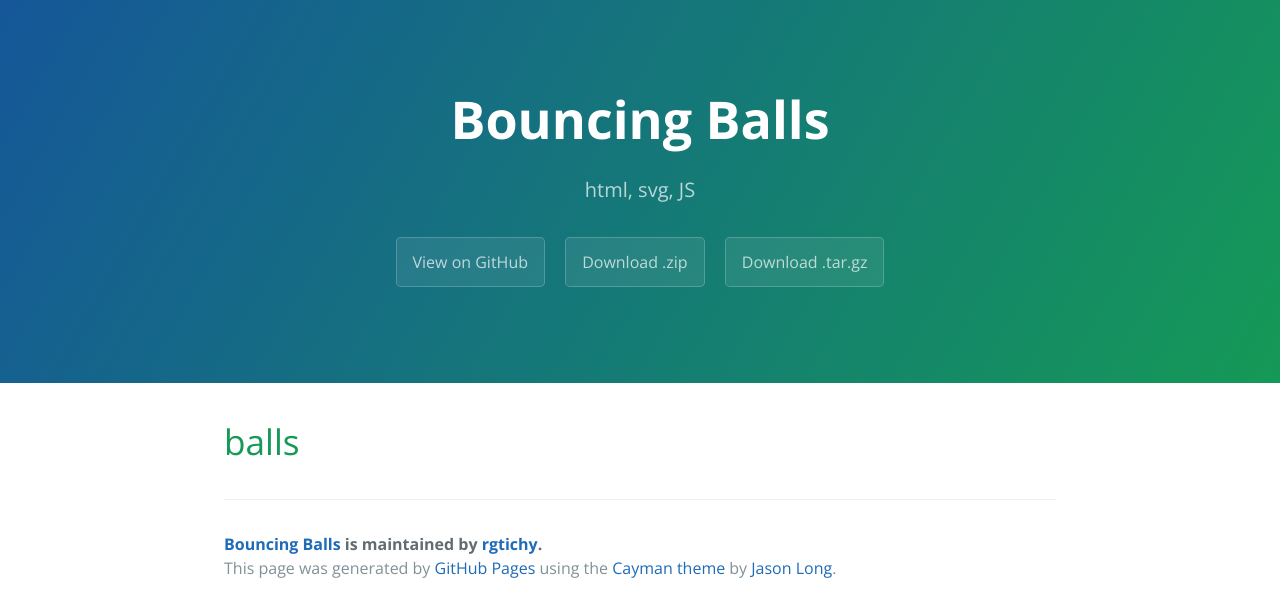
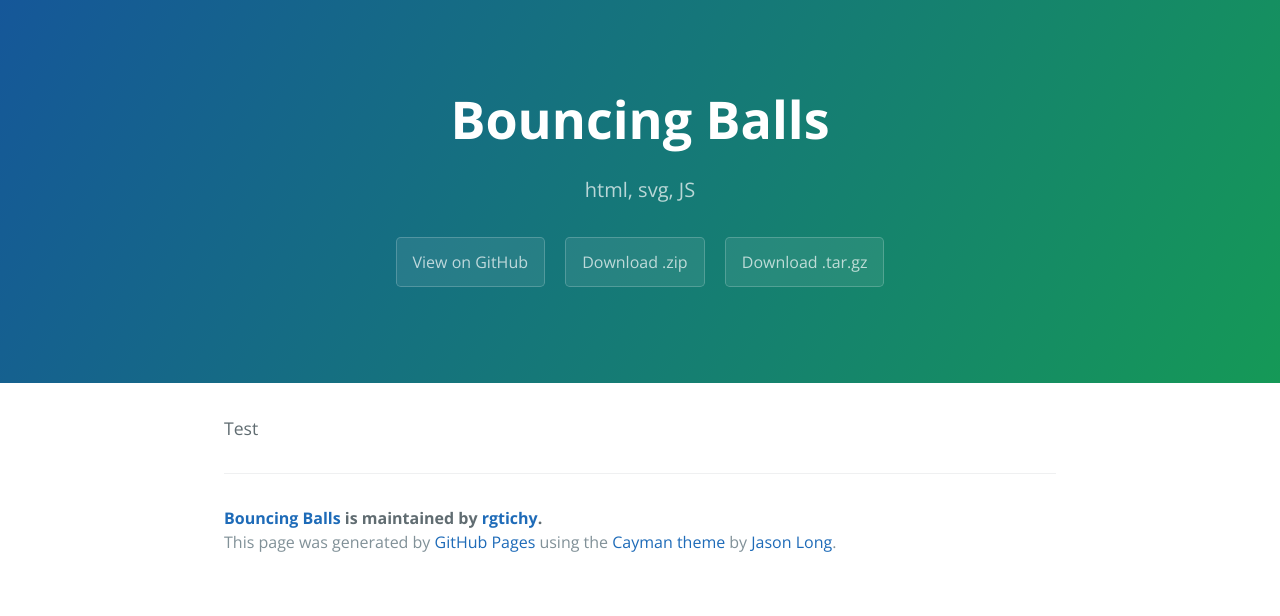
Before and after one commit to rgtichy/balls, a plain HTML site: page index.html in a window 1280 px wide. Drawn offline with nearby package versions, Linux system fonts and the light colour scheme.

Commit message:
Create gh-pages branch via GitHub

```diff
--- a/index.html
+++ b/index.html
@@ -19,8 +19,9 @@
     </section>
 
     <section class="main-content">
-      <h1>
-<a id="balls" class="anchor" href="#balls" aria-hidden="true"><span aria-hidden="true" class="octicon octicon-link"></span></a>balls</h1>
+      <div width="80% height=">
+Test
+</div>
 
       <footer class="site-footer">
         <span class="site-footer-owner"><a href="https://github.com/rgtichy/balls">Bouncing Balls</a> is maintained by <a href="https://github.com/rgtichy">rgtichy</a>.</span>
--- a/params.json
+++ b/params.json
@@ -1,6 +1,6 @@
 {
   "name": "Bouncing Balls",
   "tagline": "html, svg, JS",
-  "body": "# balls\r\n",
+  "body": "<div width='80% height='80%'>\r\nTest\r\n</div>",
   "note": "Don't delete this file! It's used internally to help with page regeneration."
 }
```
